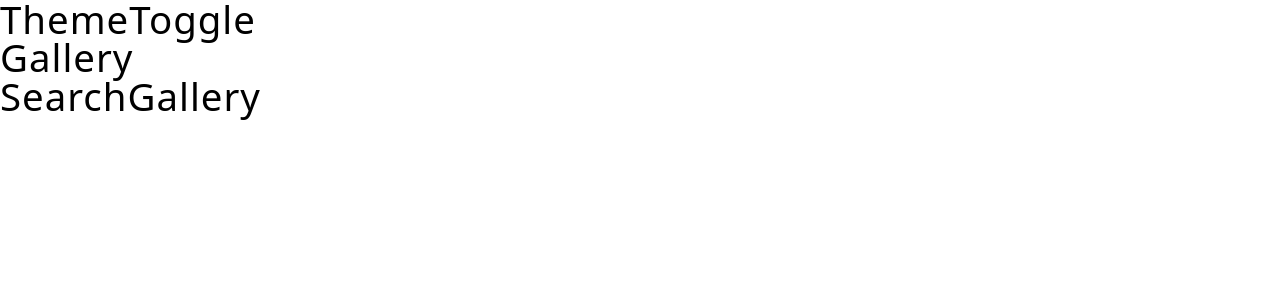
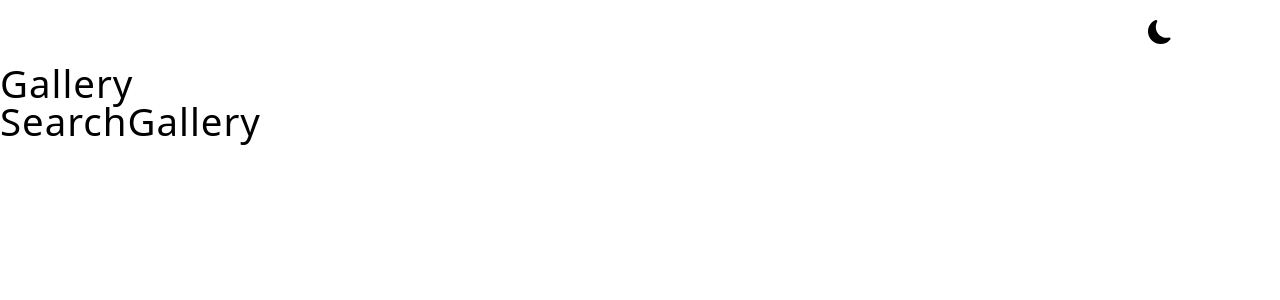
Before and after one commit to ProfessorBunny/unsplash, a React (Vite) app: page / in a window 1280 px wide. Shown: the top 300 px of the page. Built offline with nearby package versions, Linux system fonts and the light colour scheme.

Commit message:
Initial setup fro dark theme

```diff
--- a/src/ThemeToggle.jsx
+++ b/src/ThemeToggle.jsx
@@ -1,6 +1,17 @@
+import { BsFillSunFill, BsFillMoonFill } from "react-icons/bs";
+import { useGlobalContext } from "./context";
 const ThemeToggle = () => {
+  const { isDarkTheme, toggleDarkTheme } = useGlobalContext();
   return (
-    <h2>ThemeToggle</h2>
-  )
-}
-export default ThemeToggle
+    <section className="toggle-container">
+      <button className="dark-toggle" onClick={toggleDarkTheme}>
+        {isDarkTheme ? (
+          <BsFillSunFill className="toggle-icon" />
+        ) : (
+          <BsFillMoonFill className="toggle-icon" />
+        )}
+      </button>
+    </section>
+  );
+};
+export default ThemeToggle;
--- a/src/context.jsx
+++ b/src/context.jsx
@@ -3,7 +3,15 @@
 const AppContext = createContext();
 
 export const AppProvider = ({ children }) => {
-  return <AppContext.Provider>{children}</AppContext.Provider>;
+  const [isDarkTheme, setIsDarkTheme] = useState(false);
+  const toggleDarkTheme = () => {
+    setIsDarkTheme((prevState) => !prevState);
+  };
+  return (
+    <AppContext.Provider value={{ isDarkTheme, toggleDarkTheme }}>
+      {children}
+    </AppContext.Provider>
+  );
 };
 
 export const useGlobalContext = () => useContext(AppContext);
```
